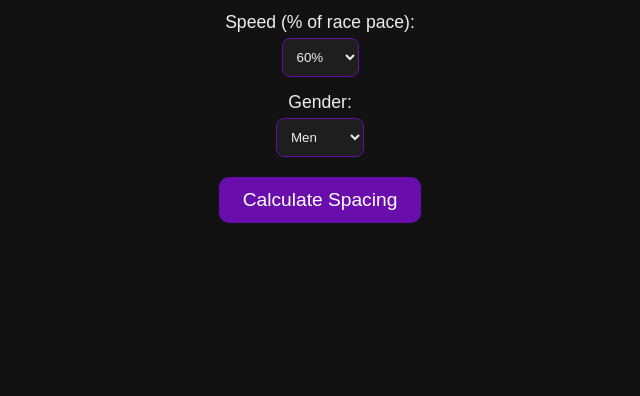
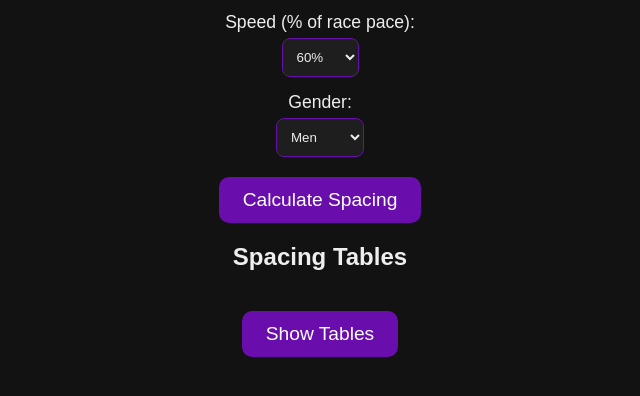
Before and after one commit to oneicon000/hurdle-spacing-calculator, a plain HTML site: page index.html in a window 1280 px wide. Shown: the part 176-572 px from the top of the page, without its empty margins (320-960 px from the left). Drawn offline with Linux system fonts and the light colour scheme; a script that the page names is missing.

Commit message:
Update index.html

```diff
--- a/index.html
+++ b/index.html
@@ -51,6 +51,14 @@
   <!-- Output -->
   <div id="result"></div>
 
+    <!-- Add this below your calculator section -->
+  <section class="table-section">
+    <h2>Spacing Tables</h2>
+    <button onclick="generateTable()" class="btn">Show Tables</button>
+    <div id="tables-container"></div>
+  </section>
+
+
   <!-- Scripts -->
   <script src="math.js"></script>
   <script src="app.js"></script>
```
